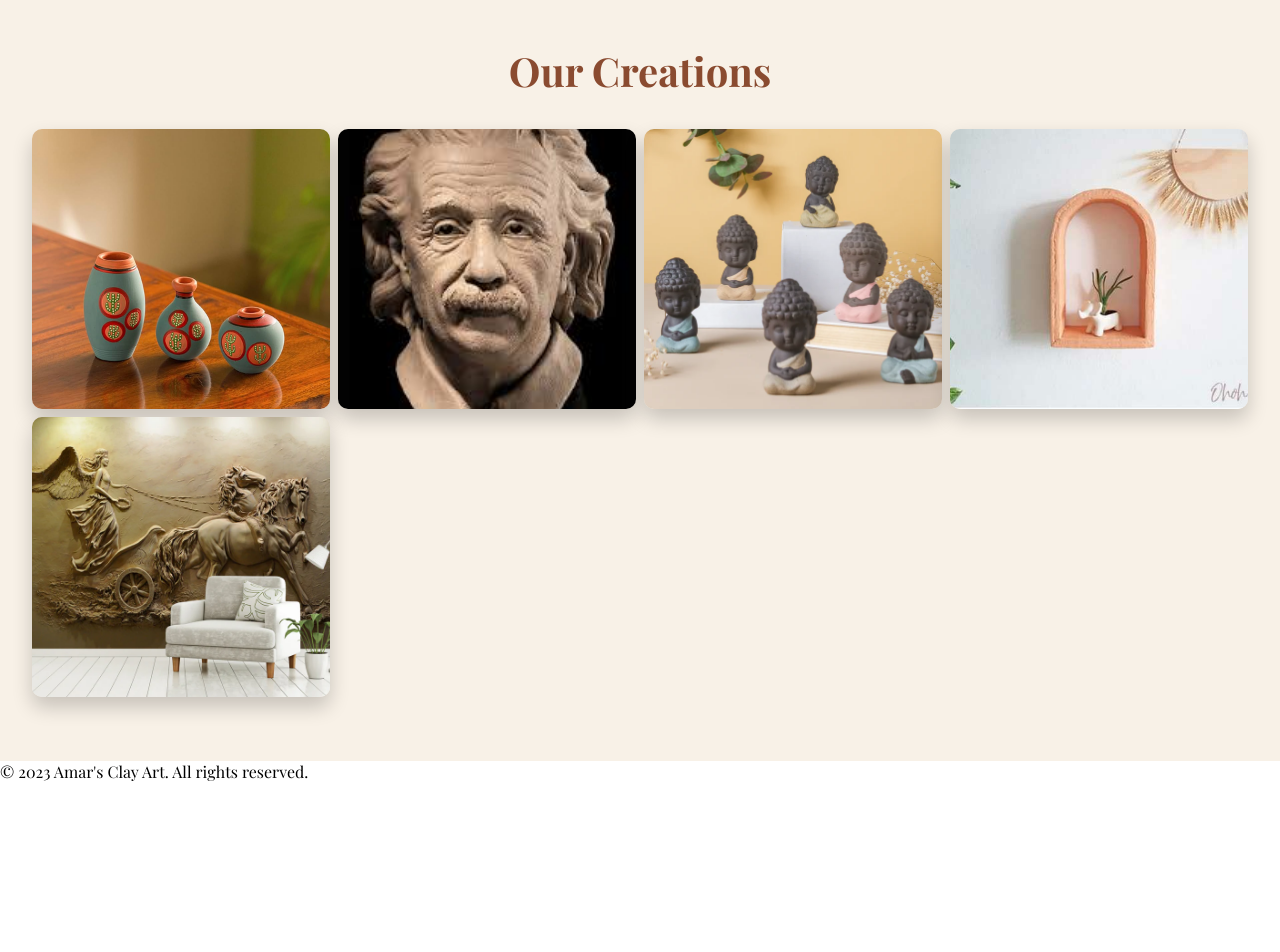
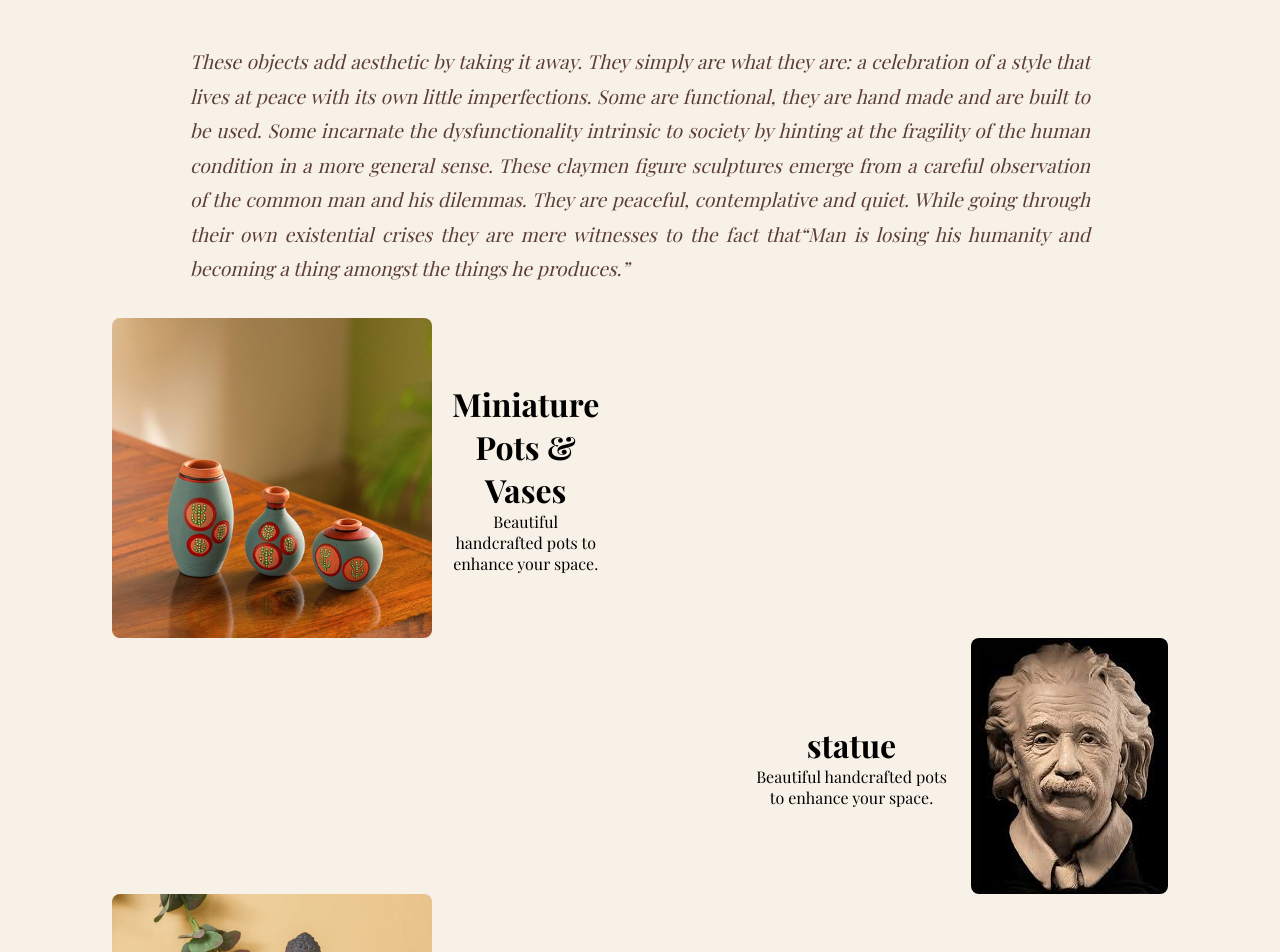
Before and after one commit to raj3131/Amar, a React (Create React App) app: page / in a window 1280 px wide. Shown: the part 580-1532 px from the top of the page. Before the commit the page ends 1362 px from the top, so only its background shows below. Built offline with nearby package versions, Linux system fonts and the light colour scheme.

Commit message:
2nd new landing

```diff
--- a/src/components/Hero.css
+++ b/src/components/Hero.css
@@ -4,7 +4,6 @@
     display: flex;
     padding-left: 3rem;
     align-items: center; /* Vertically center content */
-
     background-size: cover; /* Ensure the background image covers the entire section */
     background-position: center; /* Center the background image */
     background-image: url('https://www.shutterstock.com/image-photo/male-artisan-holding-freshly-made-600nw-2272053287.jpg');
--- a/src/components/Hero.js
+++ b/src/components/Hero.js
@@ -1,13 +1,15 @@
 import React from 'react';
 import "./Hero.css";
 
+// import hero from "../images/hero.jpeg";
+
 const Hero = () => {
     return (
-        <div className="hero-container">
+        <div className="hero-container ">
             <div className="hero-content">
                 <h1 className="hero-heading">Amar Shet's</h1>
                 <div className="hero-divider"></div> {/* Divider */}
-                <p className="hero-subtitle">Mayem House of Pottry</p>
+                <p className="hero-subtitle  ">Mayem House of Pottry</p>
                 {/*<button className="hero-button">Explore Artworks</button>*/}
             </div>
         </div>
--- a/src/components/Portfolio.css
+++ b/src/components/Portfolio.css
@@ -1,103 +1,61 @@
-/* Portfolio Container */
+
 .portfolio-container {
     text-align: center;
     padding: 4rem 2rem;
     background-color: #f8f1e7;
 }
 
-/* Portfolio Title */
-.portfolio-title {
-    font-size: 2.5rem;
-    font-weight: bold;
-    font-family: "Playfair Display", serif;
-    color: #8a4b30;
-    margin-bottom: 2rem;
+/* Intro Paragraph */
+.portfolio-intro {
+    max-width: 900px;
+    margin: 0 auto;
+    font-size: 1.2rem;
+    line-height: 1.8;
+    color: #5a3e36;
+    font-style: italic;
+    text-align: justify;
+    padding-bottom: 2rem;
 }
 
-/* Portfolio Grid - Masonry Style */
-.portfolio-grid {
-    display: grid;
-    grid-template-columns: repeat(auto-fit, minmax(250px, 1fr));
-    grid-auto-rows: 280px;
-    gap: 0.5rem; /* Reduced gap for a seamless effect */
-    align-items: stretch;
+.pots {
+    display: flex;
+    justify-content: space-between;
+    align-items: center; /* Align items vertically */
+    gap: 20px; /* Space between image and text */
+    padding-left: 5rem;
+    padding-right: 45rem;
 }
 
-/* Portfolio Item */
-.portfolio-item {
-    position: relative;
-    overflow: hidden;
-    border-radius: 10px;
-    transform: translateY(20px);
-    opacity: 0;
-    transition: opacity 0.8s ease-out, transform 0.8s ease-out;
-    box-shadow: 0 10px 20px rgba(0, 0, 0, 0.2);
+.pots img {
+    width: 20rem; /* Adjust image size */
+    height: auto;
+    border-radius: 8px;
 }
 
-/* Fade-in animation */
-.portfolio-item.fade-in {
-    opacity: 1;
-    transform: translateY(0);
+.pots-text {
+    display: flex;
+    flex-direction: column; /* Stack h3 and p */
+}
+/*================*/
+.statue {
+    display: flex;
+    justify-content: space-between;
+    align-items: center; /* Align items vertically */
+    gap: 20px; /* Space between image and text */
+    padding-left: 45rem;
+    padding-right: 5rem;
 }
 
-/* Portfolio Image */
-.portfolio-image {
-    width: 100%;
-    height: 100%;
-    object-fit: cover;
-    transition: transform 0.5s ease-in-out, filter 0.3s ease-in-out;
+.statue img {
+    width: 20rem; /* Adjust image size */
+    height: auto;
+    border-radius: 8px;
 }
 
-/* Hover effect on desktop */
-.portfolio-item:hover .portfolio-image {
-    transform: scale(1.05);
-    filter: brightness(0.8);
+.statue-text {
+    display: flex;
+    flex-direction: column; /* Stack h3 and p */
 }
-
-/* Overlay */
-.overlay {
-    position: absolute;
-    inset: 0;
-    background: rgba(0, 0, 0, 0.4);
-    display: flex;
-    align-items: center;
-    justify-content: center;
-    color: white;
-    font-size: 1.5rem;
-    font-weight: bold;
-    font-family: "Playfair Display", serif;
-    opacity: 0;
-    transition: opacity 0.4s ease-in-out;
+ h3{
+    font-size: 2rem;
 }
-
-/* Show overlay on hover (Desktop only) */
-@media (min-width: 769px) {
-    .portfolio-item:hover .overlay {
-        opacity: 1;
-    }
-}
-
-/* Show overlay by default on mobile */
-@media (max-width: 768px) {
-    .portfolio-title {
-        font-size: 2rem;
-    }
-
-    .portfolio-grid {
-        grid-template-columns: repeat(auto-fit, minmax(180px, 1fr));
-        grid-auto-rows: 200px;
-        gap: 0.3rem;
-    }
-
-    /* Always show the overlay on mobile */
-    .overlay {
-        opacity: 1;
-    }
-
-    /* Ensure overlay text is readable */
-    .overlay h3 {
-        font-size: 1.2rem;
-        text-align: center;
-        padding: 0 10px;
-    }
-}
--- a/src/components/Portfolio.js
+++ b/src/components/Portfolio.js
@@ -13,7 +13,6 @@ const Portfolio = () => {
         { title: "Interior Showpieces", image: interiorshowpiece },
         { title: "Wall-Mounts", image: wallmount },
         { title: "Murals", image: murals },
-
     ];
 
     const portfolioRef = useRef([]);
@@ -43,21 +42,60 @@ const Portfolio = () => {
 
     return (
         <div className="portfolio-container">
-            <h2 className="portfolio-title">Our Creations</h2>
-            <div className="portfolio-grid">
-                {categories.map((category, index) => (
-                    <div
-                        key={index}
-                        className="portfolio-item"
-                        ref={(el) => (portfolioRef.current[index] = el)}
-                    >
-                        <img src={category.image} alt={category.title} className="portfolio-image" />
-                        <div className="overlay">
-                            <h3>{category.title}</h3>
-                        </div>
-                    </div>
-                ))}
+            {/* Intro Paragraph */}
+            <p className="portfolio-intro">
+                These objects add aesthetic by taking it away. They simply are what they are: a celebration of a style that lives at peace with its own little imperfections.
+                Some are functional, they are hand made and are built to be used. Some incarnate the dysfunctionality intrinsic to society by hinting at the fragility of the
+                human condition in a more general sense. These claymen figure sculptures emerge from a careful observation of the common man and his dilemmas.
+                They are peaceful, contemplative and quiet. While going through their own existential crises they are mere witnesses to the fact that
+                <em>“Man is losing his humanity and becoming a thing amongst the things he produces.”</em>
+            </p>
+
+            <div className="pots">
+                <img src={pots}/>
+                <div className="pots-text">
+                    <h3>Miniature Pots & Vases</h3>
+                    <p>Beautiful handcrafted pots to enhance your space.</p>
+                </div>
             </div>
+
+
+            <div className="statue">
+                <div className="statue-text">
+                    <h3>statue</h3>
+                    <p>Beautiful handcrafted pots to enhance your space.</p>
+                </div>
+                <img src={statue}/>
+            </div>
+
+
+            <div className="pots">
+                <img src={interiorshowpiece}/>
+                <div className="pots-text">
+                    <h3>Miniature Pots & Vases</h3>
+                    <p>Beautiful handcrafted pots to enhance your space.</p>
+                </div>
+            </div>
+
+            <div className="statue">
+                <div className="statue-text">
+                    <h3>statue</h3>
+                    <p>Beautiful handcrafted pots to enhance your space.</p>
+                </div>
+                <img src={wallmount}/>
+            </div>
+
+
+            <div className="pots">
+                <img src={murals}/>
+                <div className="pots-text">
+                    <h3>Miniature Pots & Vases</h3>
+                    <p>Beautiful handcrafted pots to enhance your space.</p>
+                </div>
+            </div>
+
+
+
         </div>
     );
 };
```
